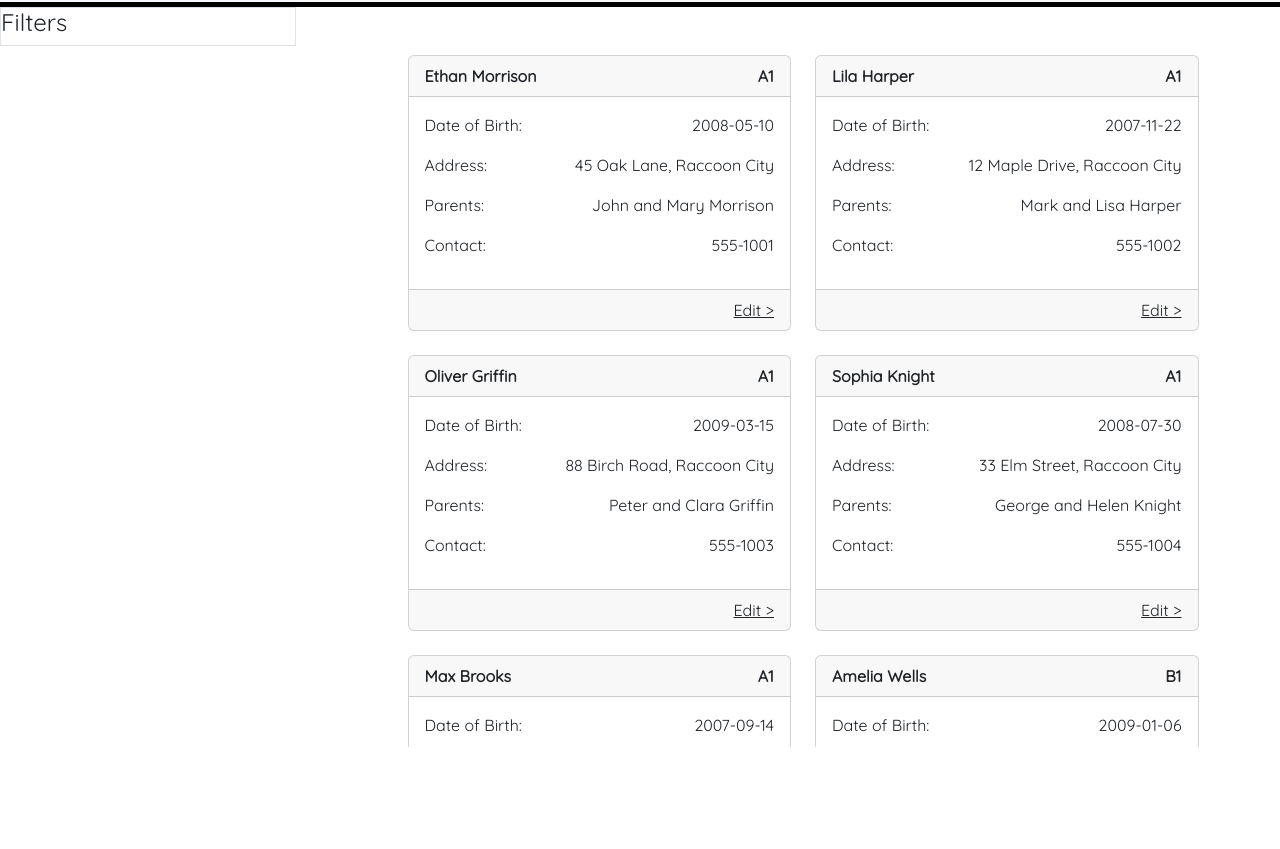
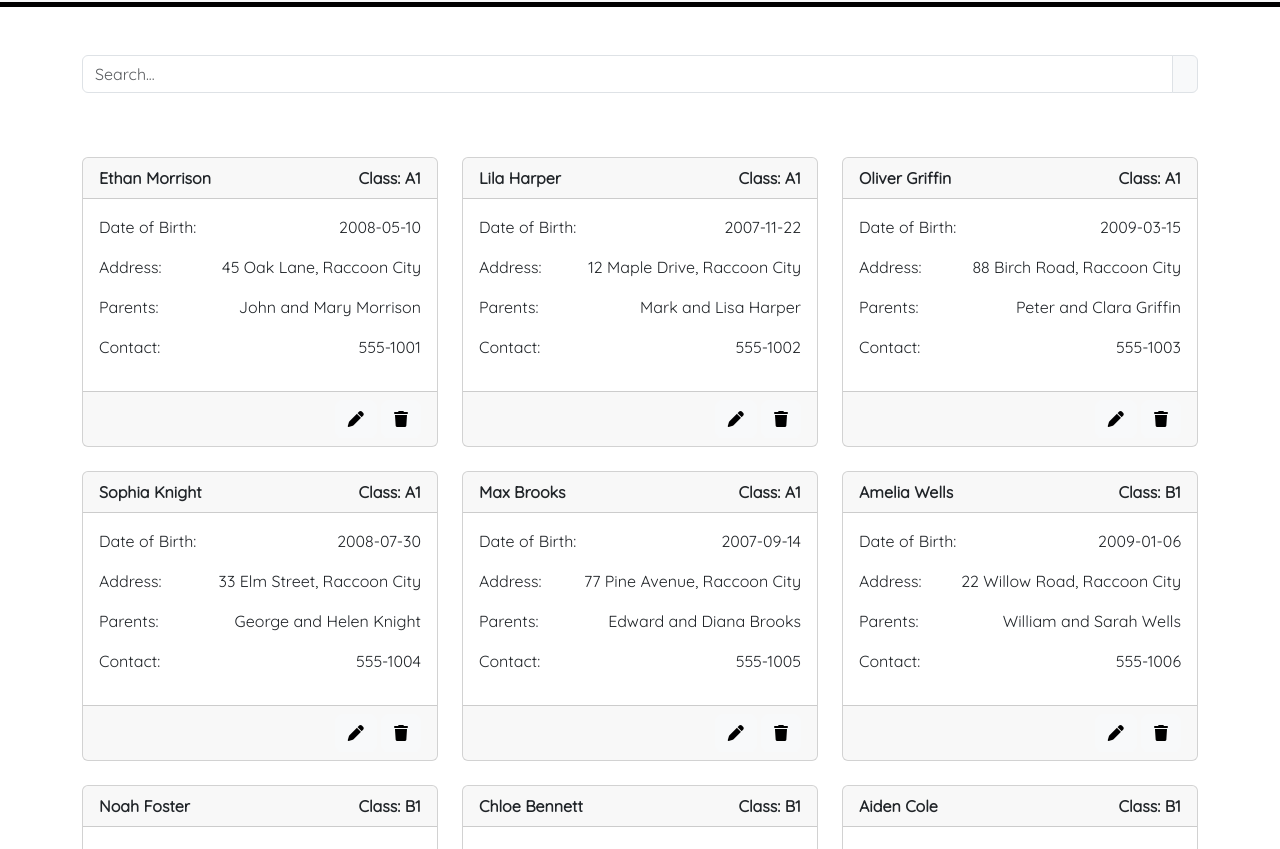
Before and after one commit to KonstancjaMG/SMS, a website with bundled scripts: page home.html in a window 1280 px wide. Both pictures are taken after a click on the button "Students". Shown: the part 58-907 px from the top of the page. Before the commit the page ends 805 px from the top, so only its background shows below. Built offline with nearby package versions, Linux system fonts and the light colour scheme.

Commit message:
Adjusted students cards styling and added a searchbar.

```diff
--- a/css/styles.css
+++ b/css/styles.css
@@ -9,6 +9,7 @@ body {
 #app {
     display: flex;
     flex-direction: column;
+    width: 100vw;
 }
 
 /* ------- NAVBAR ------- */
@@ -141,19 +142,10 @@ body {
     text-shadow: 0px 0px 4px #000000;
 }
 
-#filterColumn {
-    position: fixed;
-    width: 25%;
-    height: 100vh;
-    overflow-y: auto;
-  }
-
   #cardsColumn {
-    margin-left: 25%;
     height: calc(100vh - 60px);
     overflow-y: scroll;
   }
-
 
 /* ------- SCREENS SMALLER THAN 430 PX ------- */
 
--- a/home.html
+++ b/home.html
@@ -11,6 +11,7 @@
     <link rel="icon" href="favicon.ico" type="image/x-icon" />
     <link href="https://cdn.jsdelivr.net/npm/bootstrap@5.3.2/dist/css/bootstrap.min.css" rel="stylesheet" integrity="sha384-T3c6CoIi6uLrA9TneNEoa7RxnatzjcDSCmG1MXxSR1GAsXEV/Dwwykc2MPK8M2HN" crossorigin="anonymous">
     <link rel="stylesheet" href="./css/styles.css" />
+    <link href="https://cdnjs.cloudflare.com/ajax/libs/font-awesome/6.0.0-beta3/css/all.min.css" rel="stylesheet">
   </head>
   <body>
     <div id="app"></div>
--- a/js/content/students.js
+++ b/js/content/students.js
@@ -3,28 +3,32 @@ import { students } from "../data.js";
 function createStudentsContent() {
   const contentContainer = document.getElementById('contentWrapper');
   contentContainer.innerHTML = `
-    <div class="row">
-      <div class="col-md-3" id="filterColumn">
-        <div id="filters" class="border">
-          <h4>Filters</h4>
-
-        </div>
+      <div class="container" id="search-bar-container">
+      ${createSearchBar()}
       </div>
-      <div class="col-md-9 container" id="cardsColumn">
+      <div class="container" id="cardsColumn">
         ${createStudentCards(students)}
       </div>
-    </div>
   `;
+}
+
+function createSearchBar() {
+  return `
+  <div class="input-group mb-3 mt-5" id="search-bar">
+  <input type="text" class="form-control" id="students-search" placeholder="Search...">
+  <span class="input-group-text" id="basic-addon1"></span>
+</div>
+  `
 }
 
 function createStudentCards(pStudentsArray) {
   const cards = pStudentsArray.map(student => {
       return `
-        <div class="col-md-5 mb-4">
+        <div class="col-12 col-md-6 col-lg-4 mb-4">
           <div class="card">
             <div class="card-header d-flex justify-content-between align-items-center fw-bold">
               <span>${student.name} ${student.surname}</span>
-              <span class="text-end">${student.class}</span>
+              <span class="text-end">Class: ${student.class}</span>
             </div>
             <div class="card-body text-start">
               <p class="d-flex justify-content-between align-items-center">
@@ -44,13 +48,16 @@ function createStudentCards(pStudentsArray) {
                 <span>${student.parentsContact}</span>
               </p>
             </div>
-            <div class="card-footer text-end text-decoration-underline">Edit ></div>
+            <div class="card-footer text-end">
+              <button type="button" id="edit-btn" class="btn btn-light"><i class="fa-solid fa-pen"></i></button>
+              <button type="button" id="remove-btn" class="btn btn-light"><i class="fa-solid fa-trash"></i></button>
+            </div>
           </div>
         </div>
       `;
     }).join('');
 
-  return `<div class="row mb-5 mt-5 d-flex justify-content-center">${cards}</div>`;
+  return `<div class="row mb-5 mt-5">${cards}</div>`;
 }
 
 const renderStudents = () => {
```
